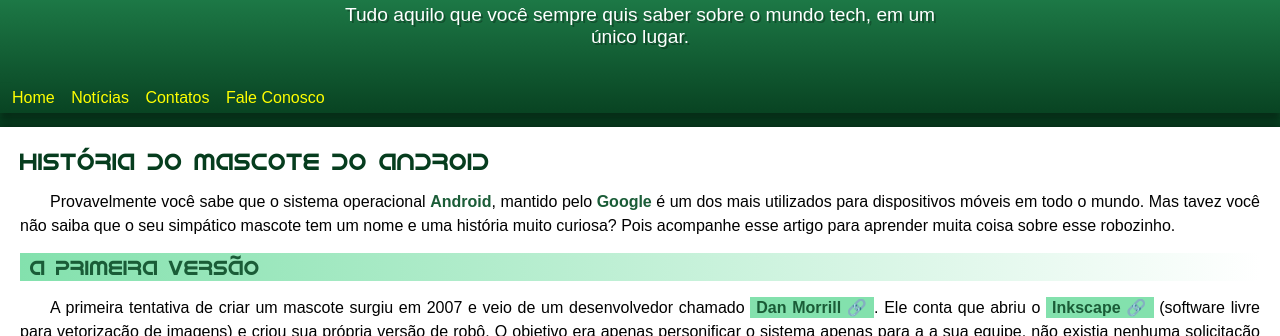
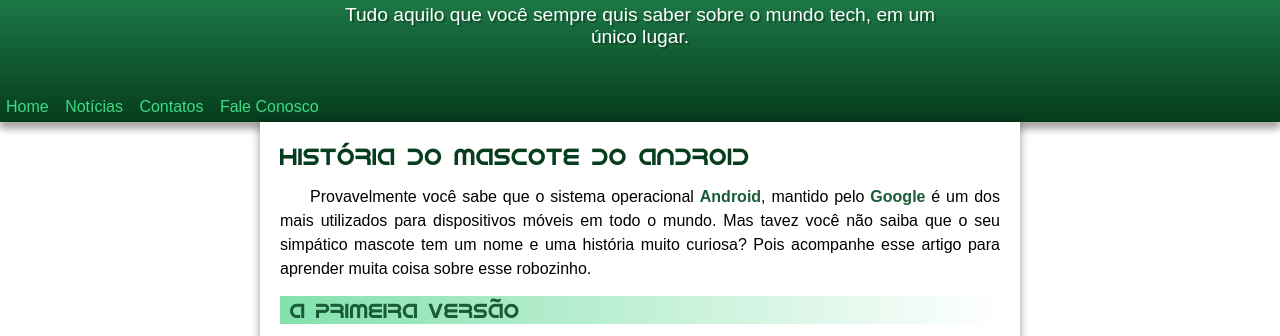
Before and after one commit to Landopg/projeto-android, a plain HTML site: page index.html in a window 1280 px wide. Shown: the part 103-439 px from the top of the page. Drawn offline with Linux system fonts and the light colour scheme.

Commit message:
atualizado

```diff
--- a/estilo/style2.css
+++ b/estilo/style2.css
@@ -38,7 +38,6 @@ a.externo::after{
 header{
     background-image: linear-gradient(to bottom, var(--cor3),var(--cor5)  );
     color: white;
-    min-height: 200px;
     padding-top: 30px;
 }
 
@@ -59,17 +58,17 @@ header > p{
     font-size: 1.2em;
     text-align: center;
     text-shadow: 2px 2px 0px rgba(0, 0, 0, 0.280);
-
+    padding-bottom: 30px;
 }
 
 nav{
-    margin-top: 35px;
-    padding: 6px;
+    padding-top: 20px;
+    padding-bottom: 6px;
     box-shadow: 0px 7px 7px rgba(0, 0, 0, 0.344);
 
 }
 nav > a{
-    color:yellow;
+    color:var(--cor2);
     font-size: 1em;
     text-decoration: none;
     padding: 6px;
@@ -88,7 +87,7 @@ main{
     background-color: white;
     border-radius:0px 0px 10px 10px ;
     min-width:300px ;
-    max-width:1280px ;
+    max-width:720px ;
     margin: auto;
     margin-bottom: 30px;
     padding: 20px;
@@ -118,7 +117,7 @@ main a{
     text-decoration: none;
     font-weight: bold;
     color: var(--cor4);
-    background-color: var(--cor1);
+    background-image: linear-gradient(to right, var(--cor1), white);
     padding: 2px 6px;
 }
 
```
Also changed, not shown: index.html (+1 -0 lines).
